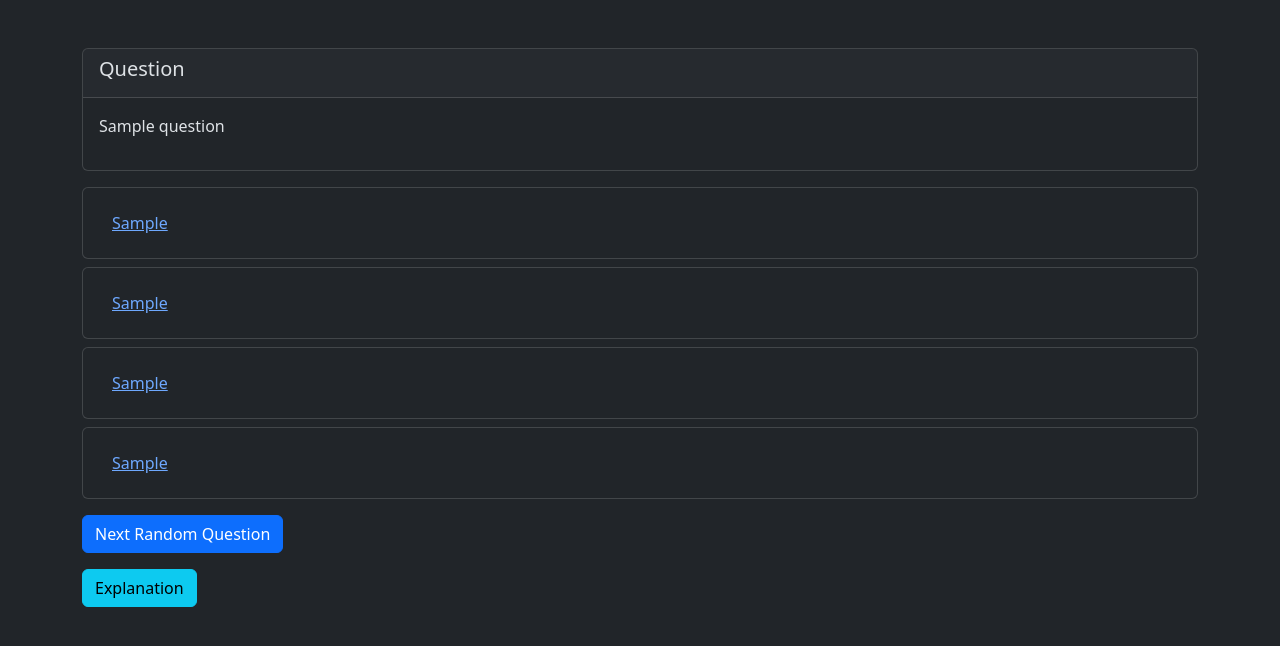
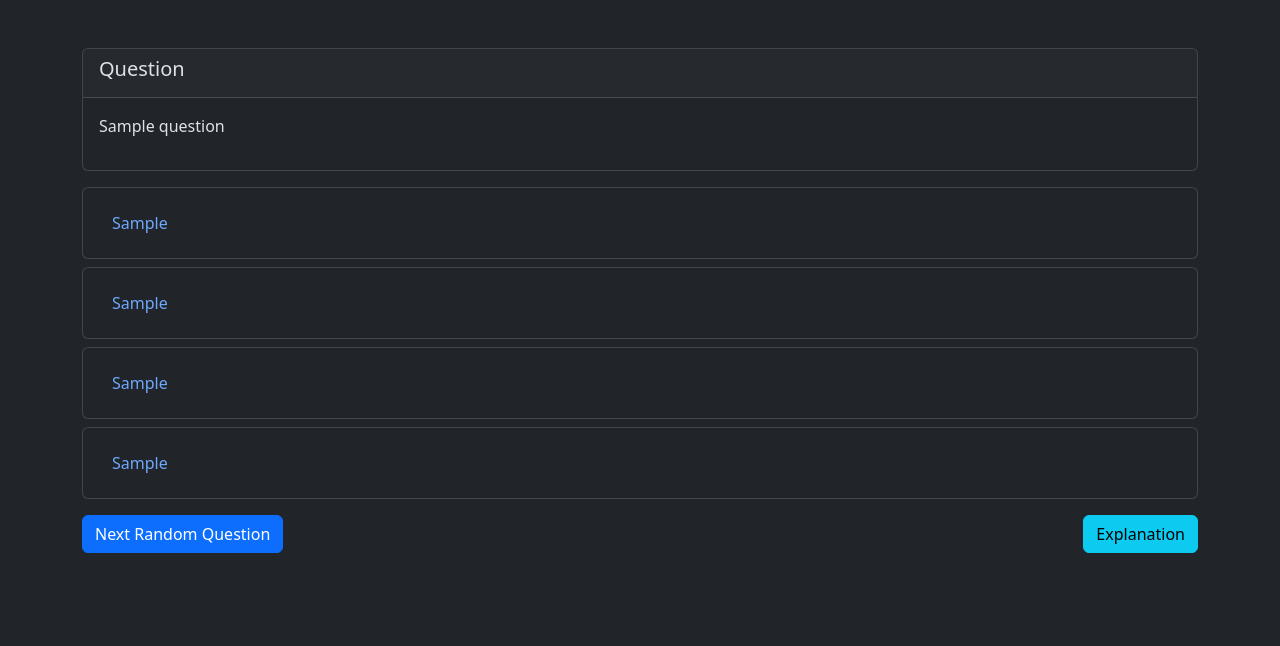
Before and after one commit to Bartemnius/QuizApplication, a Spring app: template src/main/resources/templates/question-view.html in a window 1280 px wide. Shown: the top 646 px of the page. Run offline with Thymeleaf, Linux system fonts and the light colour scheme; the template is opened without the code that fills it: most values are stand-ins (such as "Sample title", 1, 10 or a date in 2020); data that the repository does not hold is empty.

Commit message:
Make some visual changes to question-view. Add logo of the app

```diff
--- a/src/main/resources/templates/question-view.html
+++ b/src/main/resources/templates/question-view.html
@@ -7,6 +7,13 @@
     <!-- Add Bootstrap -->
     <link href="https://cdn.jsdelivr.net/npm/bootstrap@5.3.3/dist/css/bootstrap.min.css" rel="stylesheet" integrity="sha384-QWTKZyjpPEjISv5WaRU9OFeRpok6YctnYmDr5pNlyT2bRjXh0JMhjY6hW+ALEwIH" crossorigin="anonymous">
 </head>
+
+<style>
+    .btn-link, .btn-link:hover, .btn-link:focus, .btn-link:active {
+        text-decoration: none;
+    }
+</style>
+
 
 <body data-bs-theme="dark">
 <!--Success or failure alert-->
@@ -77,17 +84,17 @@
         </div>
     </div>
 
-    <!-- Next Random Question Button -->
+    <!-- Next Random Question Button and Explanation Button -->
     <div class="row mt-3">
-        <div class="col-md-12 text-right">
-            <a  th:href="@{/randomQuestion}" th:method="get" class="btn btn-primary">Next Random Question</a>
+        <div class="col-md-6">
+            <div class="col-md-12">
+                <a  th:href="@{/randomQuestion}" th:method="get" class="btn btn-primary">Next Random Question</a>
+            </div>
         </div>
-    </div>
-
-    <!-- Explanation Button -->
-    <div class="row mt-3">
-        <div class="col-md-12 text-right">
-            <button type="button" class="btn btn-info" data-toggle="modal" data-target="#explanationModal">Explanation</button>
+        <div class="col-md-6">
+            <div class="col-md-12 text-end">
+                <button type="button" class="btn btn-info" data-bs-toggle="modal" data-bs-target="#explanationModal">Explanation</button>
+            </div>
         </div>
     </div>
 </div>
@@ -98,7 +105,7 @@
         <div class="modal-content">
             <div class="modal-header">
                 <h5 class="modal-title" id="explanationModalLabel">Explanation</h5>
-                <button type="button" class="close" data-dismiss="modal" aria-label="Close">
+                <button type="button" class="close" data-bs-dismiss="modal" aria-label="Close">
                     <span aria-hidden="true">&times;</span>
                 </button>
             </div>
@@ -106,14 +113,15 @@
                 Here goes the explanation text.
             </div>
             <div class="modal-footer">
-                <button type="button" class="btn btn-secondary" data-dismiss="modal">Close</button>
+                <button type="button" class="btn btn-info" data-bs-dismiss="modal">Close</button>
             </div>
         </div>
     </div>
 </div>
 
 <!--Bootstrap JS -->
-<link href="https://cdn.jsdelivr.net/npm/bootstrap@5.3.3/dist/css/bootstrap.min.css" rel="stylesheet"
-      integrity="sha384-QWTKZyjpPEjISv5WaRU9OFeRpok6YctnYmDr5pNlyT2bRjXh0JMhjY6hW+ALEwIH" crossorigin="anonymous">
+<!-- Bootstrap JS -->
+<script src="https://cdn.jsdelivr.net/npm/bootstrap@5.3.3/dist/js/bootstrap.bundle.min.js"></script>
+
 </body>
 </html>
```
Also changed, not shown: quiz_api_logo.webp (added).
